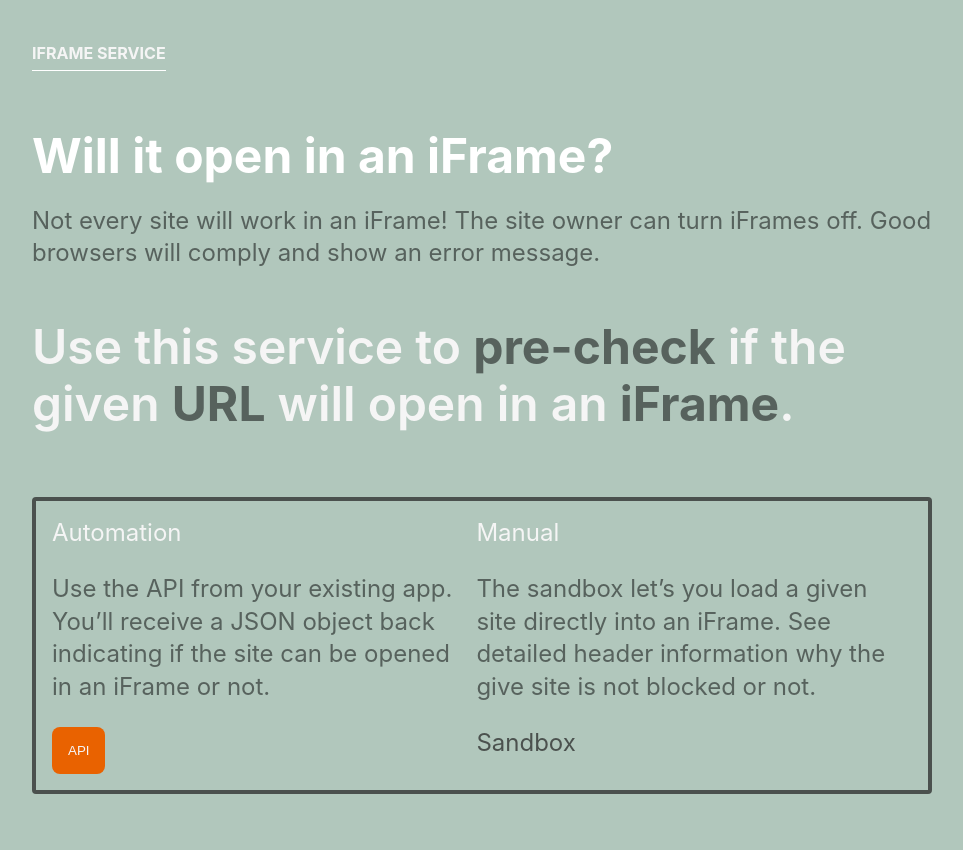
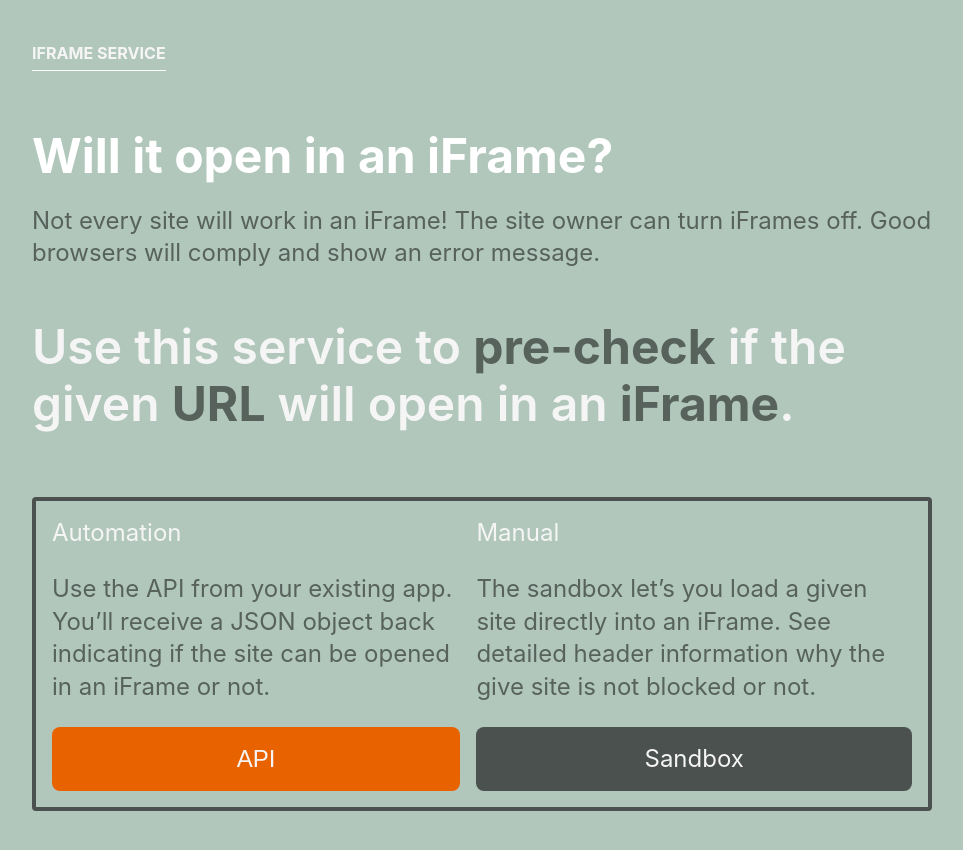
Before and after one commit to Giwan/netlify-deploy, a Next.js app: page / in a window 1280 px wide. Shown: the top 850 px of the page, without its empty margins (158-1121 px from the left). Built offline with nearby package versions, Linux system fonts and the light colour scheme.

Commit message:
action styling

```diff
--- a/components/ActionComponent/ActionComponent.js
+++ b/components/ActionComponent/ActionComponent.js
@@ -1,4 +1,4 @@
-import { actionContainer, apiButton, section } from "./ActionComponent.module.css";
+import { actionContainer, apiButton, section, sandboxButton } from "./ActionComponent.module.css";
 
 const ActionComponent = function () {
     return (
@@ -11,7 +11,7 @@ const ActionComponent = function () {
             <section className={section}>
                 <header>Manual</header>
                 <p>The sandbox let’s you load a given site directly into an iFrame. See detailed header information why the give site is not blocked or not.</p>
-                <a href="/sandbox">Sandbox</a>
+                <a href="/sandbox" className={sandboxButton}>Sandbox</a>
             </section>
         </div>
     )
--- a/components/ActionComponent/ActionComponent.module.css
+++ b/components/ActionComponent/ActionComponent.module.css
@@ -21,4 +21,20 @@
     padding: var(--unit);
     border: none;
     border-radius: calc(var(--unit) / 2);
+    width: 100%;
+    height: calc(4 * var(--unit));
+    font-size: var(--font-size);
 }
+
+.sandboxButton {
+    display: flex;
+    place-content: center;
+    color: var(--color-white);
+    background-color: var(--color-dark);
+    padding: var(--unit);
+    border: none;
+    border-radius: calc(var(--unit) / 2);
+    width: 100%;
+    height: calc(4 * var(--unit));
+    font-size: var(--font-size);
+}
```
